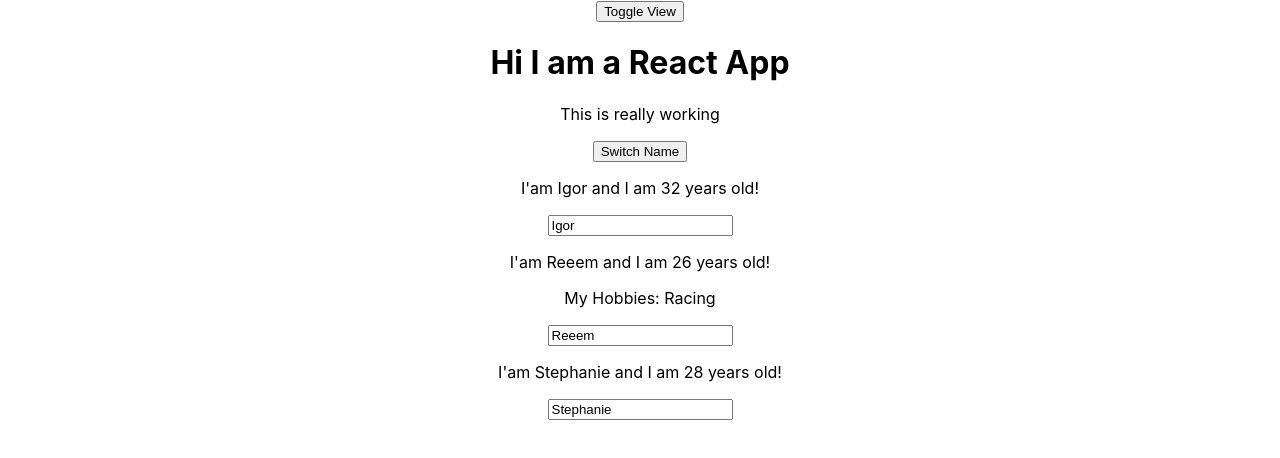
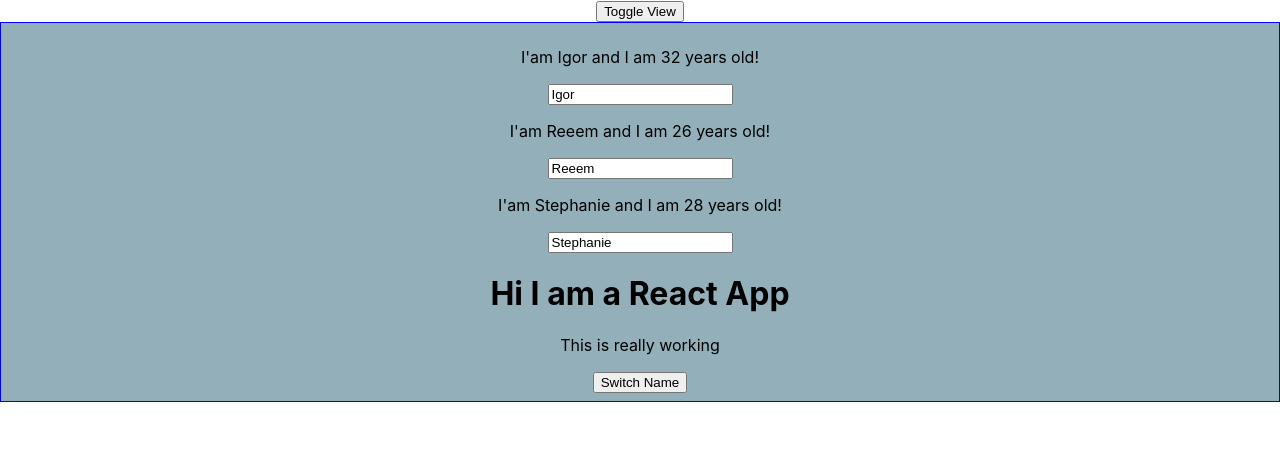
Before and after one commit to Igor2122/React-Course, a React (Create React App) app: page / in a window 1280 px wide. Both pictures are taken after a click on the button "Toggle View". Shown: the top 458 px of the page. Built offline with nearby package versions, Linux system fonts and the light colour scheme.

Commit message:
outputing the list proper way

```diff
--- a/src/App.js
+++ b/src/App.js
@@ -22,9 +22,7 @@ class App extends Component {
       {name: 'Archie', age: 2}
     ]});
   }
-  focusHandler = () => {
-    console.log('Was Focused');
-  }
+
 
   nameChangedHandler = (event) => {
     this.setState({persons: [
@@ -35,50 +33,44 @@ class App extends Component {
   }
 
   togglePersonHandler = () => {
-    const doesShow = this.state.showPersons;
-    this.setState({showPersons: !doesShow});
-    console.log('toggled');
+    const doesShow = this.state.showPersons;// does show is bool false
+    this.setState({showPersons: !doesShow});// assign opposite to the above to toggle
   }
 
 
 
   render() {
 
+    const style = {
+      backgroundColor: '#93B0BA',
+      font: 'inherit',
+      border: '1px solid blue',
+      padding: '8px',
+      cursor: 'pointer'
+    };
+
+
     let peronas = null;
 
     if(this.state.showPersons){
       peronas = (
-        <div>
+        <div style={style}>
+        {this.state.persons.map(person => {
+        // convert this array to valid jsx & reder the array with map()
+        // will exc a method on the given arr
+           return <Person
+                  name={person.name}
+                  age={person.age} /> // return jsx
+        })}
           <h1>Hi I am a React App</h1>
-          <p onMouseEnter={this.focusHandler}>This is really working</p>
+          <p>This is really working</p>
           <button
           onClick={this.switchNameHandler.bind(this, 'Igorka')}>Switch Name</button>
-          <Person
-            name={this.state.persons[0].name}
-            age={this.state.persons[0].age}/>
-          <Person
-            name={this.state.persons[1].name}
-            age={this.state.persons[1].age}
-            click={this.switchNameHandler.bind(this, 'Igor!') }
-            mousEnt={this.focusHandler}
-            changed={this.nameChangedHandler}
-            >My Hobbies: Racing </Person>
-          <Person
-          // we can use this but sometime can do some unexpected results prefered to use bind() instead!!!
-            click={() => this.switchNameHandler('Shitzu!!')}
-            name={this.state.persons[2].name}
-            age={this.state.persons[2].age}/>
           </div>
       )
     }
 
-    // const style = {
-    //   backgroundColor: 'white',
-    //   font: 'inherit',
-    //   border: '1px solid blue',
-    //   padding: '8px',
-    //   cursor: 'pointer'
-    // };
+
     return (
       <div className="App">
         <button onClick={this.togglePersonHandler}>Toggle View</button>
```
